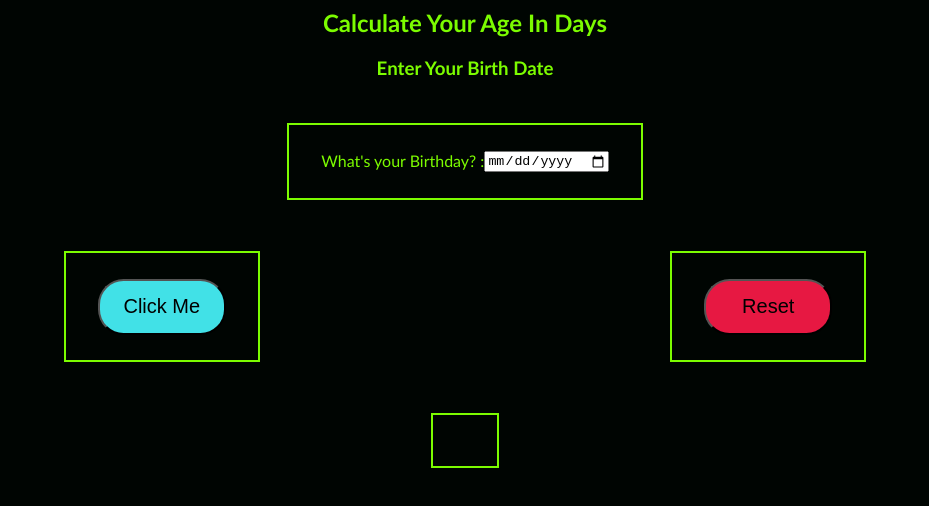
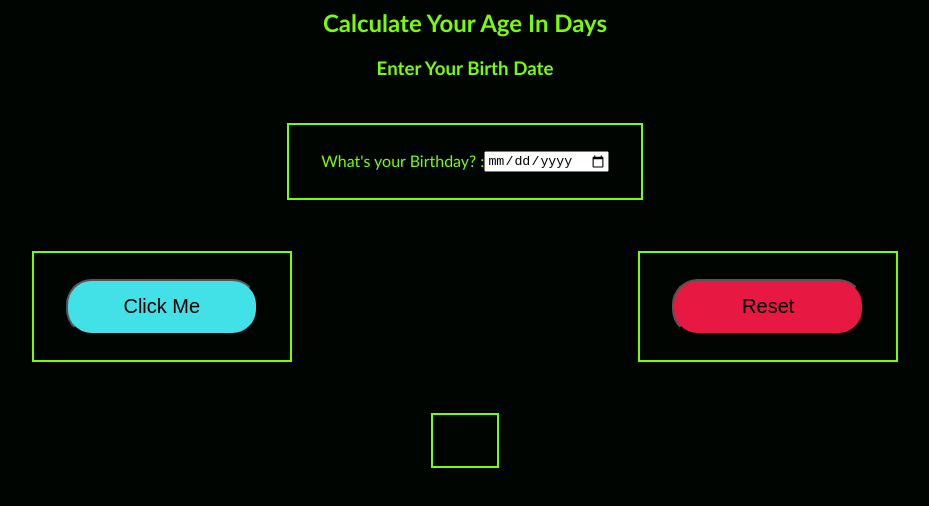
Before and after one commit to ashutosh0308/Age-In-Days, a plain HTML site: page index.html in a window 1280 px wide. Shown: the whole page, without its empty margins (175-1104 px from the left). Drawn offline with Linux system fonts and the light colour scheme.

Commit message:
Update style.css

```diff
--- a/static/css/style.css
+++ b/static/css/style.css
@@ -20,7 +20,7 @@ body{
 .btn{
     background-color: rgb(65, 225, 231);
     height: 7vh;
-    width: 10vw;
+    width: 15vw;
     border-radius: 2vw;
     font-size: 2.5vh;
 }
```
